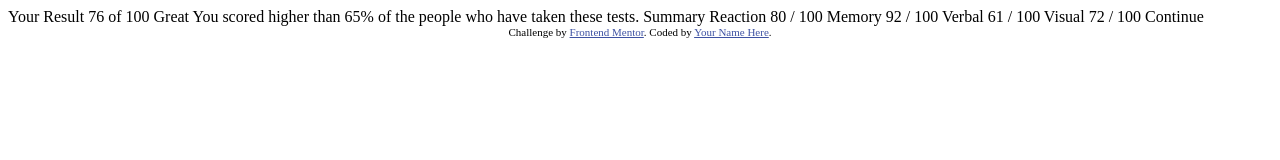
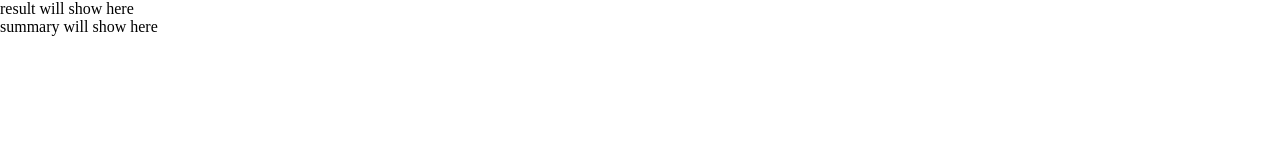
Before and after one commit to Fadhil762/result_summary, a plain HTML site: page results-summary-component-main/index.html in a window 1280 px wide. Drawn offline with Linux system fonts and the light colour scheme.

Commit message:
prepared the starting template

```diff
--- /dev/null
+++ b/results-summary-component-main/assets/main.css
@@ -0,0 +1,5 @@
+*{
+    margin:0;
+    padding:0;
+    box-sizing: border-box;
+}
--- a/results-summary-component-main/index.html
+++ b/results-summary-component-main/index.html
@@ -3,45 +3,18 @@
 <head>
   <meta charset="UTF-8">
   <meta name="viewport" content="width=device-width, initial-scale=1.0"> <!-- displays site properly based on user's device -->
-
   <link rel="icon" type="image/png" sizes="32x32" href="./assets/images/favicon-32x32.png">
-
+  <link rel="stylesheet" href="assets/main.css">
   <title>Frontend Mentor | Results summary component</title>
-
-  <!-- Feel free to remove these styles or customise in your own stylesheet 👍 -->
-  <style>
-    .attribution { font-size: 11px; text-align: center; }
-    .attribution a { color: hsl(228, 45%, 44%); }
-  </style>
 </head>
 <body>
-
-  Your Result
-  76
-  of 100
-
-  Great
-  You scored higher than 65% of the people who have taken these tests.
-
-  Summary
-
-  Reaction
-  80 / 100
-
-  Memory
-  92 / 100
-
-  Verbal
-  61 / 100
-
-  Visual
-  72 / 100
-
-  Continue
-
-  <div class="attribution">
-    Challenge by <a href="https://www.frontendmentor.io?ref=challenge" target="_blank">Frontend Mentor</a>.
-    Coded by <a href="#">Your Name Here</a>.
-  </div>
+<section id="wrapper">
+  <section id="result-container">
+    result will show here
+  </section>
+  <section id="summary-container">
+    summary will show here
+  </section>
+</section>
 </body>
 </html>
```
Also changed, not shown: results-summary-component-main/data.json (line endings or trailing spaces).
